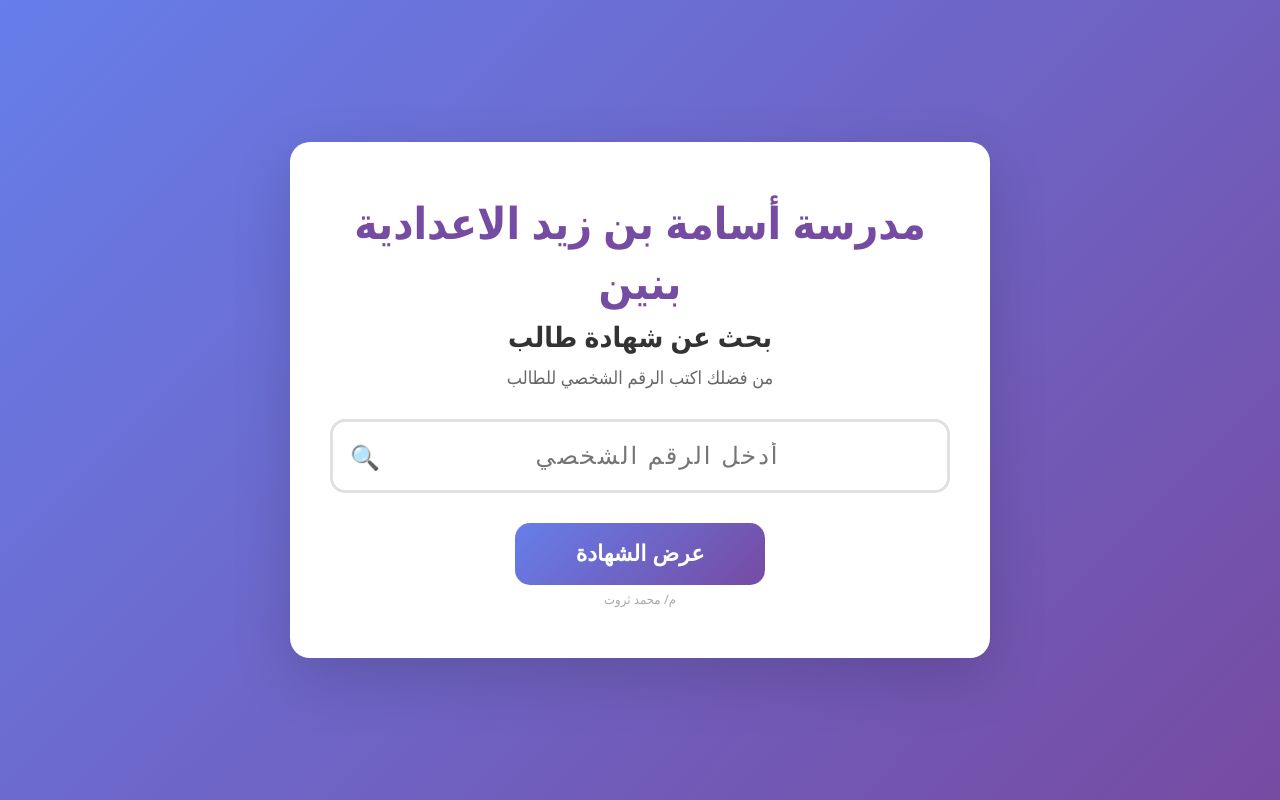
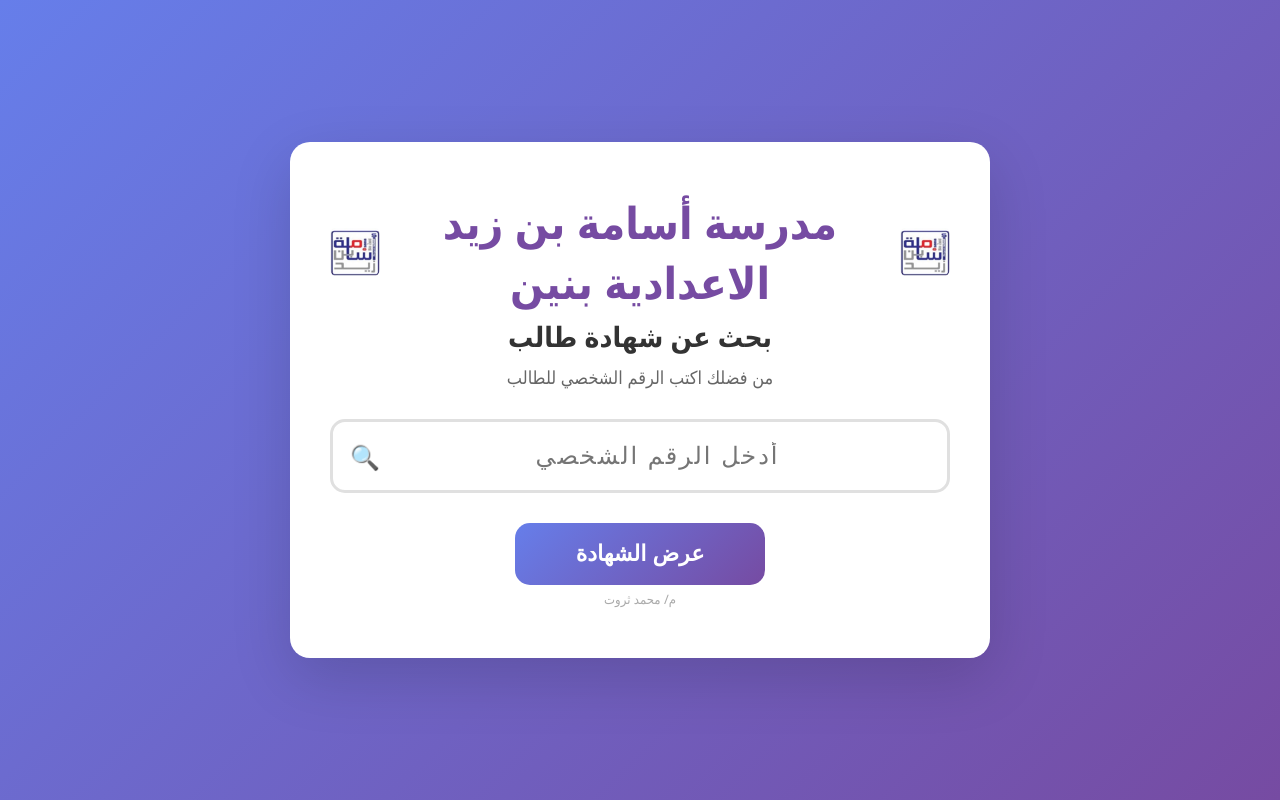
Before and after one commit to mhmsar123/certificate-search, a website: page public/index.html in a window 1280 px wide. Drawn offline with Linux system fonts and the light colour scheme; no server answers.

Commit message:
إضافة أيقونة قبل وبعد اسم المدرسة

```diff
--- a/public/index.html
+++ b/public/index.html
@@ -11,7 +11,11 @@
 </head>
 <body>
   <div class="container">
-    <div class="school-name">مدرسة أسامة بن زيد الاعدادية بنين</div>
+    <div class="school-header">
+      <img src="/app-icon.jpg" alt="" class="school-icon">
+      <div class="school-name">مدرسة أسامة بن زيد الاعدادية بنين</div>
+      <img src="/app-icon.jpg" alt="" class="school-icon">
+    </div>
     <div class="news-banner" id="newsBanner" style="display:none;">
       <div class="banner-icon">📢</div>
       <div class="banner-text-wrap">
--- a/public/style.css
+++ b/public/style.css
@@ -25,11 +25,25 @@ body {
   transition: all 0.4s ease;
 }
 
+.school-header {
+  display: flex;
+  align-items: center;
+  justify-content: center;
+  gap: 15px;
+  margin-bottom: 5px;
+}
+
+.school-icon {
+  width: 50px;
+  height: 50px;
+  border-radius: 8px;
+  object-fit: contain;
+}
+
 .school-name {
   font-size: 44px;
   font-weight: bold;
   color: #764ba2;
-  margin-bottom: 5px;
 }
 
 h1 {
```
Also changed, not shown: public/app-icon.jpg (added).
